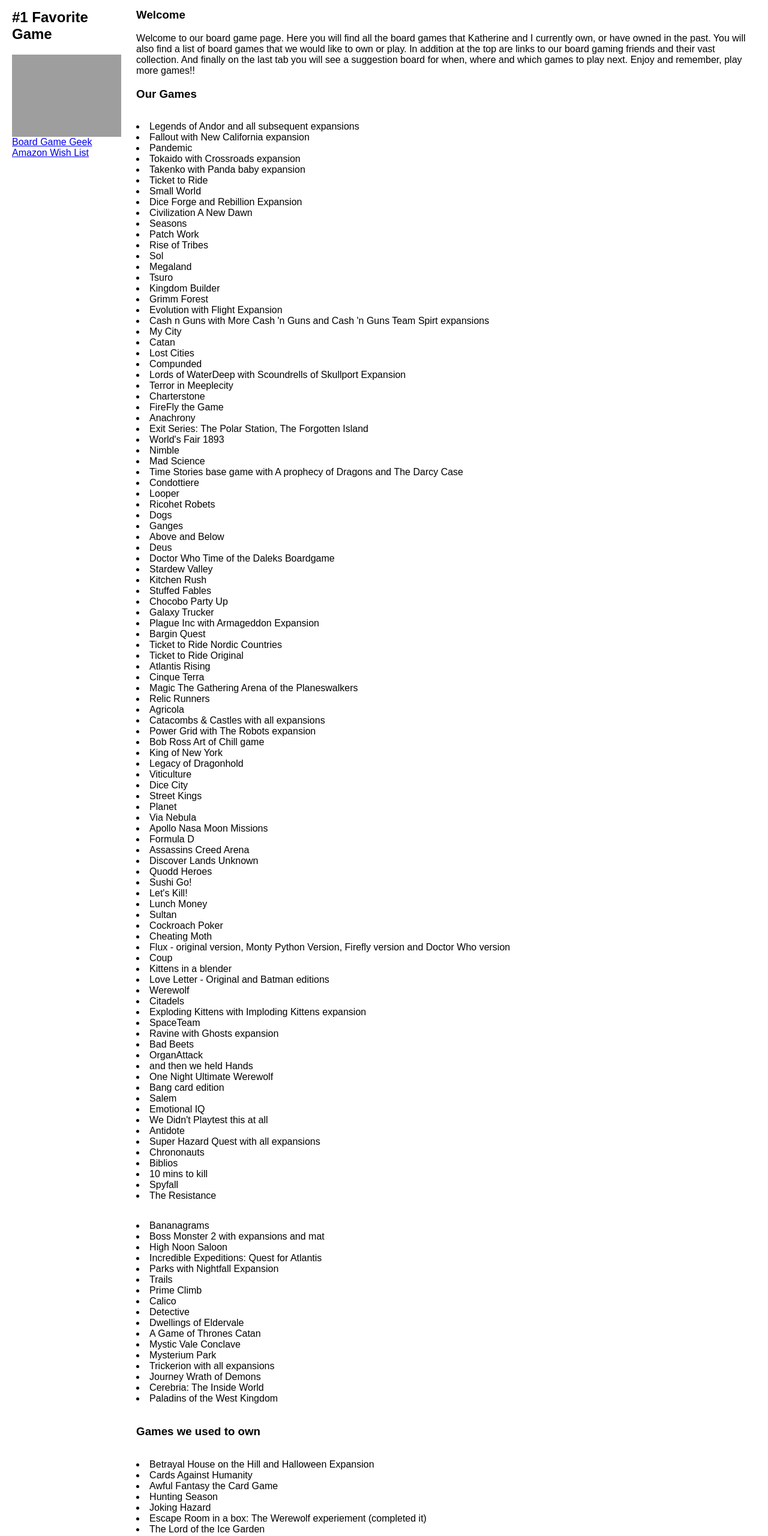
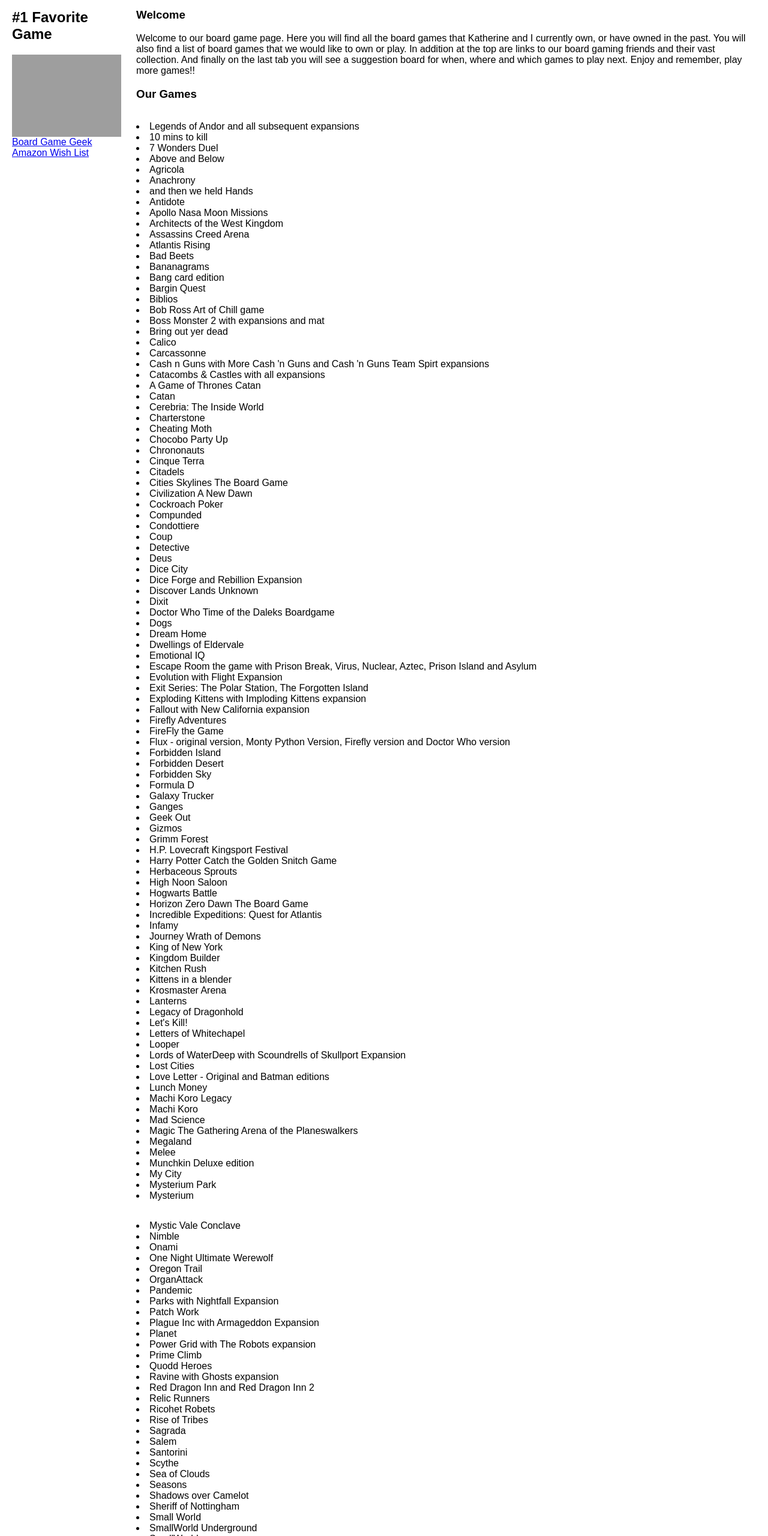
Before and after one commit to bluedemon82384/bluegiraffesgames, a plain HTML site: page index.html in a window 1280 px wide. Shown: the part 240-2800 px from the top of the page at 60% size. Drawn offline with Linux system fonts and the light colour scheme; grey boxes are pictures that could not be loaded.

Commit message:
Add files via upload

```diff
--- a/index.html
+++ b/index.html
@@ -67,105 +67,106 @@
 
                 <p>
                  <li>Legends of Andor and all subsequent expansions</li>
+                 <li>10 mins to kill</li>
+                 <li>7 Wonders Duel</li>
+                 <li>Above and Below</li>
+                 <li>Agricola</li>
+                 <li>Anachrony</li>
+                 <li>and then we held Hands</li>
+                 <li>Antidote</li>
+                 <li>Apollo Nasa Moon Missions</li>
+                 <li>Architects of the West Kingdom</li>
+                 <li>Assassins Creed Arena</li>
+                 <li>Atlantis Rising</li>
+                 <li>Bad Beets</li>
+                 <li>Bananagrams</li>
+                 <li>Bang card edition</li>
+                 <li>Bargin Quest</li>
+                 <li>Biblios</li>
+                 <li>Bob Ross Art of Chill game</li>
+                 <li>Boss Monster 2 with expansions and mat</li>
+                 <li>Bring out yer dead</li>
+                 <li>Calico</li>
+                 <li>Carcassonne</li>
+                 <li>Cash n Guns with More Cash 'n Guns and Cash 'n Guns Team Spirt expansions</li>
+                 <li>Catacombs & Castles with all expansions</li>
+                 <li>A Game of Thrones Catan</li>
+                 <li>Catan</li>
+                 <li>Cerebria: The Inside World</li>
+                 <li>Charterstone</li>
+                 <li>Cheating Moth</li>
+                 <li>Chocobo Party Up</li>
+                 <li>Chrononauts</li>
+                 <li>Cinque Terra</li>
+                 <li>Citadels</li>
+                 <li>Cities Skylines The Board Game</li>
+                 <li>Civilization A New Dawn</li>
+                 <li>Cockroach Poker</li>
+                 <li>Compunded</li>
+                 <li>Condottiere</li>
+                 <li>Coup</li>
+                 <li>Detective</li>
+                 <li>Deus</li>
+                 <li>Dice City</li>
+                 <li>Dice Forge and Rebillion Expansion</li>
+                 <li>Discover Lands Unknown</li>
+                 <li>Dixit</li>
+                 <li>Doctor Who Time of the Daleks Boardgame</li>
+                 <li>Dogs</li>
+                 <li>Dream Home</li>
+                 <li>Dwellings of Eldervale</li>
+                 <li>Emotional IQ</li>
+                 <li>Escape Room the game with Prison Break, Virus, Nuclear, Aztec, Prison Island and Asylum</li>
+                 <li>Evolution with Flight Expansion</li>
+                 <li>Exit Series: The Polar Station, The Forgotten Island</li>
+                 <li>Exploding Kittens with Imploding Kittens expansion</li>
                  <li>Fallout with New California expansion</li>
-                  <li>Pandemic</li>
-                  <li>Tokaido with Crossroads expansion</li>
-                  <li>Takenko with Panda baby expansion</li>
-                  <li>Ticket to Ride</li>
-                  <li>Small World</li>
-                  <li>Dice Forge and Rebillion Expansion</li>
-                  <li>Civilization A New Dawn</li>
-                  <li>Seasons</li>
-                  <li>Patch Work</li>
-                  <li>Rise of Tribes</li>
-                  <li>Sol</li>
+                 <li>Firefly Adventures</li>
+                 <li>FireFly the Game</li>
+                 <li>Flux - original version, Monty Python Version, Firefly version and Doctor Who version</li>
+                 <li>Forbidden Island</li>
+                 <li>Forbidden Desert</li>
+                 <li>Forbidden Sky</li>
+                 <li>Formula D</li>
+                 <li>Galaxy Trucker</li>
+                 <li>Ganges</li>
+                 <li>Geek Out</li>
+                 <li>Gizmos</li>
+                 <li>Grimm Forest</li>
+                 <li>H.P. Lovecraft Kingsport Festival</li>
+                 <li>Harry Potter Catch the Golden Snitch Game</li>
+                 <li>Herbaceous Sprouts</li>
+                 <li>High Noon Saloon</li>
+                 <li>Hogwarts Battle</li>
+                 <li>Horizon Zero Dawn The Board Game</li>
+                 <li>Incredible Expeditions: Quest for Atlantis</li>
+                 <li>Infamy</li>
+                 <li>Journey Wrath of Demons</li>
+                 <li>King of New York</li>
+                 <li>Kingdom Builder</li>
+                 <li>Kitchen Rush</li>
+                 <li>Kittens in a blender</li>
+                 <li>Krosmaster Arena</li>
+                 <li>Lanterns</li>
+                 <li>Legacy of Dragonhold</li>
+                 <li>Let's Kill!</li>
+                 <li>Letters of Whitechapel</li>
+                 <li>Looper</li>
+                 <li>Lords of WaterDeep with Scoundrells of Skullport Expansion</li>
+                 <li>Lost Cities</li>
+                 <li>Love Letter - Original and Batman editions</li>
+                 <li>Lunch Money</li>
+                 <li>Machi Koro Legacy</li>
+                 <li>Machi Koro</li>
+                 <li>Mad Science</li>
+                 <li>Magic The Gathering Arena of the Planeswalkers</li>
                  <li>Megaland</li>
-                  <li>Tsuro</li>
-                  <li>Kingdom Builder</li>
-                  <li>Grimm Forest</li>
-                  <li>Evolution with Flight Expansion</li>
-                  <li>Cash n Guns with More Cash 'n Guns and Cash 'n Guns Team Spirt expansions</li>
+                 <li>Melee</li>
+                 <li>Munchkin Deluxe edition</li>
                  <li>My City</li>
-                  <li>Catan</li>
-                  <li>Lost Cities</li>
-                  <li>Compunded</li>
-                  <li>Lords of WaterDeep with Scoundrells of Skullport Expansion</li>
-                  <li>Terror in Meeplecity</li>
-                  <li>Charterstone</li>
-                  <li>FireFly the Game</li>
-                  <li>Anachrony</li>
-                  <li>Exit Series: The Polar Station, The Forgotten Island</li>
-                  <li>World's Fair 1893</li>
-                  <li>Nimble</li>
-                  <li>Mad Science</li>
-                  <li>Time Stories base game with A prophecy of Dragons and The Darcy Case</li>
-                  <li>Condottiere</li>
-                  <li>Looper</li>
-                  <li>Ricohet Robets</li>
-                  <li>Dogs</li>
-                  <li>Ganges</li>
-                  <li>Above and Below</li>
-                  <li>Deus</li>
-                  <li>Doctor Who Time of the Daleks Boardgame</li>
-                  <li>Stardew Valley</li>
-                  <li>Kitchen Rush</li>
-                  <li>Stuffed Fables</li>
-                  <li>Chocobo Party Up</li>
-                  <li>Galaxy Trucker</li>
-                  <li>Plague Inc with Armageddon Expansion</li>
-                  <li>Bargin Quest</li>
-                  <li>Ticket to Ride Nordic Countries</li>
-                  <li>Ticket to Ride Original</li>
-                  <li>Atlantis Rising</li>
-                  <li>Cinque Terra</li>
-                  <li>Magic The Gathering Arena of the Planeswalkers</li>
-                  <li>Relic Runners</li>
-                  <li>Agricola</li>
-                  <li>Catacombs & Castles with all expansions</li>
-                  <li>Power Grid with The Robots expansion</li>
-                  <li>Bob Ross Art of Chill game</li>
-                  <li>King of New York</li>
-                  <li>Legacy of Dragonhold</li>
-                  <li>Viticulture</li>
-                  <li>Dice City</li>
-                  <li>Street Kings</li>
-                  <li>Planet</li>
-                  <li>Via Nebula</li>
-                  <li>Apollo Nasa Moon Missions</li>
-                  <li>Formula D</li>
-                  <li>Assassins Creed Arena</li>
-                  <li>Discover Lands Unknown</li>
-                  <li>Quodd Heroes</li>
-                  <li>Sushi Go!</li>
-                  <li>Let's Kill!</li>
-                  <li>Lunch Money</li>
-                  <li>Sultan</li>
-                  <li>Cockroach Poker</li>
-                  <li>Cheating Moth</li>
-                  <li>Flux - original version, Monty Python Version, Firefly version and Doctor Who version</li>
-                  <li>Coup</li>
-                  <li>Kittens in a blender</li>
-                  <li>Love Letter - Original and Batman editions</li>
-                  <li>Werewolf</li>
-                  <li>Citadels</li>
-                  <li>Exploding Kittens with Imploding Kittens expansion</li>
-                  <li>SpaceTeam</li>
-                  <li>Ravine with Ghosts expansion</li>
-                  <li>Bad Beets</li>
-                  <li>OrganAttack</li>
-                  <li>and then we held Hands</li>
-                  <li>One Night Ultimate Werewolf</li>
-                  <li>Bang card edition</li>
-                  <li>Salem</li>
-                  <li>Emotional IQ</li>
-                  <li>We Didn't Playtest this at all</li>
-                  <li>Antidote</li>
-                  <li>Super Hazard Quest with all expansions</li>
-                  <li>Chrononauts</li>
-                  <li>Biblios</li>
-                  <li>10 mins to kill</li>
-                  <li>Spyfall</li>
-                  <li>The Resistance</li>
+                 <li>Mysterium Park</li>
+                 <li>Mysterium</li>
+
 
                  </p>
                 </div>
@@ -174,23 +175,69 @@
 
                 <p>
 
-                  <li>Bananagrams</li>
-                  <li>Boss Monster 2 with expansions and mat</li>
-                  <li>High Noon Saloon</li>
-                  <li>Incredible Expeditions: Quest for Atlantis</li>
+                 <li>Mystic Vale Conclave</li>
+                 <li>Nimble</li>
+                 <li>Onami</li>
+                 <li>One Night Ultimate Werewolf</li>
+                 <li>Oregon Trail</li>
+                 <li>OrganAttack</li>
+                 <li>Pandemic</li>
                  <li>Parks with Nightfall Expansion</li>
+                 <li>Patch Work</li>
+                 <li>Plague Inc with Armageddon Expansion</li>
+                 <li>Planet</li>
+                 <li>Power Grid with The Robots expansion</li>
+                 <li>Prime Climb</li>
+                 <li>Quodd Heroes</li>
+                 <li>Ravine with Ghosts expansion</li>
+                 <li>Red Dragon Inn and Red Dragon Inn 2</li>
+                 <li>Relic Runners</li>
+                 <li>Ricohet Robets</li>
+                 <li>Rise of Tribes</li>
+                 <li>Sagrada</li>
+                 <li>Salem</li>
+                 <li>Santorini</li>
+                 <li>Scythe</li>
+                 <li>Sea of Clouds</li>
+                 <li>Seasons</li>
+                 <li>Shadows over Camelot</li>
+                 <li>Sheriff of Nottingham</li>
+                 <li>Small World</li>
+                 <li>SmallWorld Underground</li>
+                 <li>SmallWorld</li>
+                 <li>Smash Up</li>
+                 <li>Sol</li>
+                 <li>SpaceTeam</li>
+                 <li>Splendor</li>
+                 <li>Spyfall</li>
+                 <li>Stardew Valley</li>
+                 <li>Street Kings</li>
+                 <li>Stuffed Fables</li>
+                 <li>Sultan</li>
+                 <li>Super Hazard Quest with all expansions</li>
+                 <li>Survive Escape from Atlantis</li>
+                 <li>Survive Space Attack</li>
+                 <li>Sushi Go!</li>
+                 <li>Takenko with Panda baby expansion</li>
+                 <li>Terror in Meeplecity</li>
+                 <li>The Golden City</li>
+                 <li>The Resistance</li>
+                 <li>The White Box - A game Design Workshop in a box</li>
+                 <li>Throw Throw Burrito</li>
+                 <li>Ticket to Ride Nordic Countries</li>
+                 <li>Ticket to Ride Original</li>
+                 <li>Time Stories base game with A prophecy of Dragons and The Darcy Case</li>
+                 <li>Tokaido with Crossroads expansion</li>
                  <li>Trails</li>
-                  <li>Prime Climb</li>
-                  <li>Calico</li>
-                  <li>Detective</li>
-                  <li>Dwellings of Eldervale</li>
-                  <li>A Game of Thrones Catan</li>
-                  <li>Mystic Vale Conclave</li>
-                  <li>Mysterium Park</li>
                  <li>Trickerion with all expansions</li>
-                  <li>Journey Wrath of Demons</li>
-                  <li>Cerebria: The Inside World</li>
-                  <li>Paladins of the West Kingdom</li>
+                 <li>Tsuro</li>
+                 <li>Via Nebula</li>
+                 <li>Villainous</li>
+                 <li>Viticulture</li>
+                 <li>We Didn't Playtest this at all</li>
+                 <li>Werewolf</li>
+                 <li>World's Fair 1893</li>
+                 <li>Zombicide Black Plague with Wulfsburg and all expansions for Black Plague</li>
 
                 </p>
               </div>
@@ -221,7 +268,7 @@
 
 
             <p>
-              Everdell
+              <li>Everdell</li>
               </p>
 
         <h3 id="GamesBecciowns">Games Becci Owns</h3>
@@ -230,7 +277,7 @@
 
 
             <p>
-              Everdell
+              <li>Everdell</li>
               </p>
 
         <h3 id="GamesJarek&Sylwiaowns">Games Jarek and Sylwia Owns</h3>
@@ -239,7 +286,7 @@
 
 
           <p>
-            Formuala D
+            <li>Formula D</li>
             </p>
 
 
```
Also changed, not shown: style.css (+20 -0 lines). Lines whose indentation alone changed are shown as unchanged.
